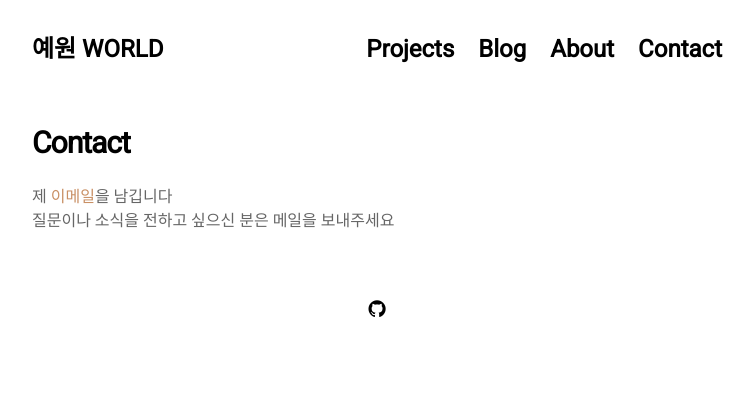
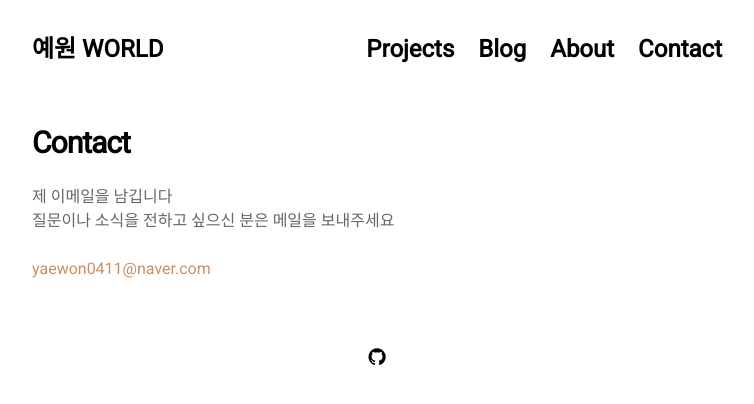
Before and after one commit to yaewon0411/blog, a Jekyll site: the page built from pages/contact.md, in a window 1280 px wide. Shown: the top 404 px of the page, without its empty margins (263-1017 px from the left). Built offline with Jekyll 4.4.1, drawn with Linux system fonts in a browser that asks for light colours; nearby versions of some CDN libraries.

Commit message:
update contact section

```diff
--- a/pages/contact.md
+++ b/pages/contact.md
@@ -7,5 +7,6 @@ permalink: /contact
 # Contact
 
 
-제 [이메일](yaewon0411@naver.com)을 남깁니다<br>
-질문이나 소식을 전하고 싶으신 분은 메일을 보내주세요
+제 이메일을 남깁니다<br>
+질문이나 소식을 전하고 싶으신 분은 메일을 보내주세요<br><br>
+<yaewon0411@naver.com>
```
